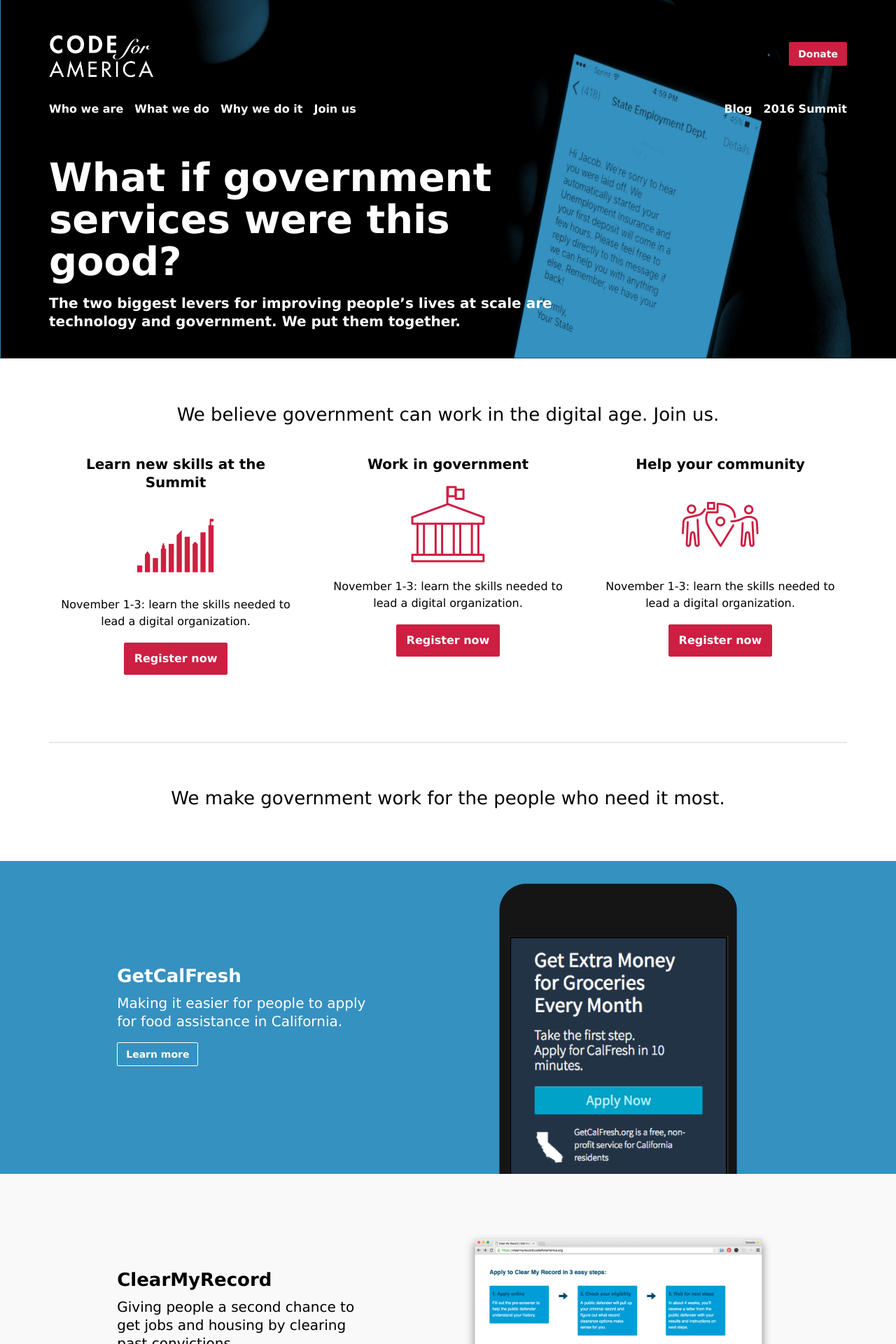
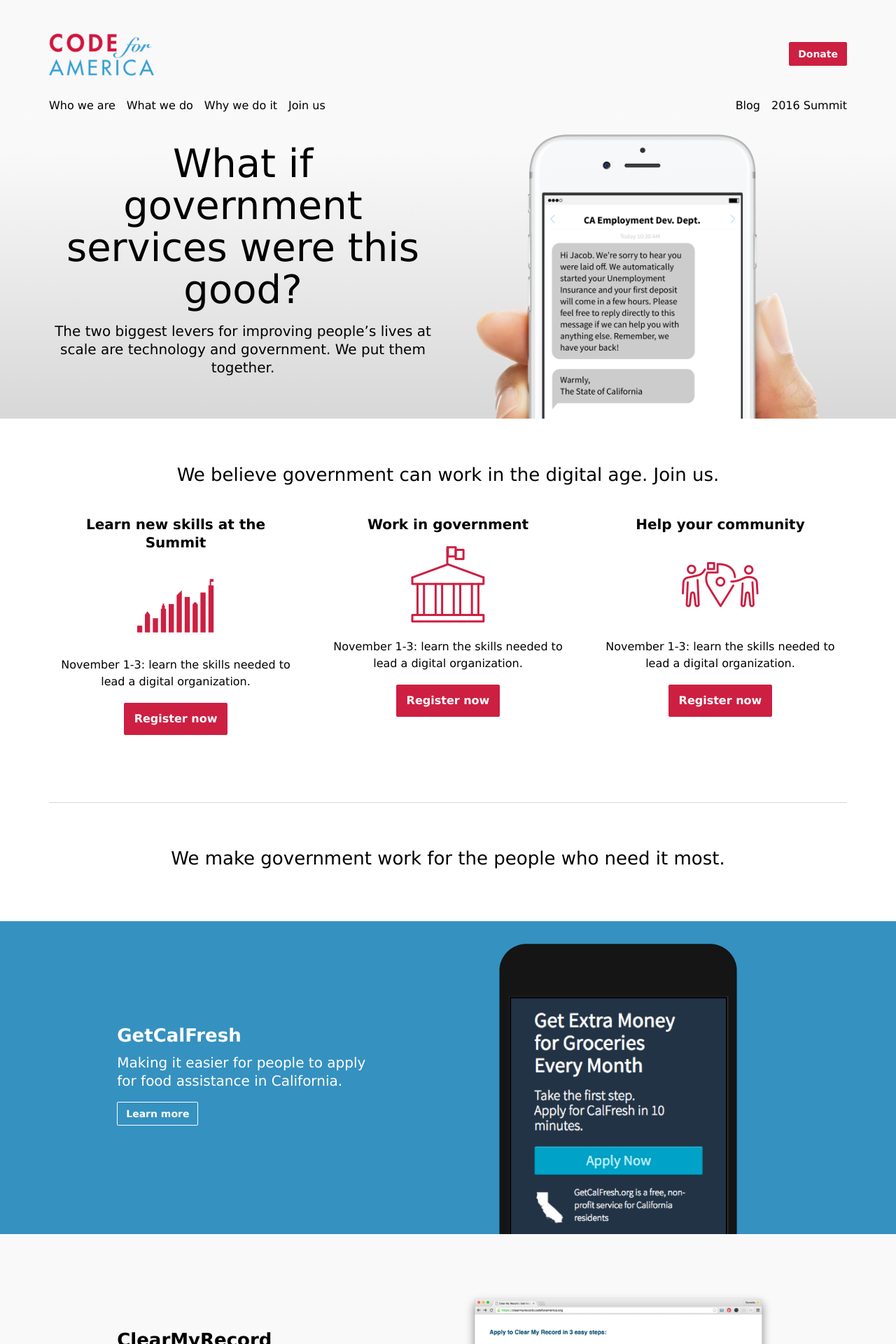
Before and after one commit to codeforamerica/style-guide, a Jekyll site: the page built from _templates/home.html, in a window 1280 px wide. Shown: the top 1920 px of the page at 70% size. Built offline with Jekyll 4.4.1, drawn with Linux system fonts in a browser that asks for light colours; nearby versions of some CDN libraries.

Commit message:
Finish homepage v1 changes

```diff
--- a/_sass/core/_variables.scss
+++ b/_sass/core/_variables.scss
@@ -51,6 +51,7 @@
 // Mobile First Breakpoints
 $mobile-up:         481px;
 $tablet-up:         600px;
+$midscreen-up:      960px;
 $widescreen-up:     1201px;
 
 // Magic Numbers
--- a/_sass/molecules/_slab.scss
+++ b/_sass/molecules/_slab.scss
@@ -16,6 +16,14 @@
   @include media($tablet-up) {
     padding-top: 4rem;
     padding-bottom: 4rem;
+  }
+}
+
+// If a slab is the last item in main, pull the footer up to meet it
+main > .slab:last-child {
+  margin-bottom: -2rem;
+  @include media($tablet-up) {
+    margin-bottom: -4rem;
   }
 }
 
--- a/_sass/templates/_home.scss
+++ b/_sass/templates/_home.scss
@@ -2,38 +2,70 @@
   .home-hero {
     @include clearfix;
     background-color: $color-black;
-    color: white;
 
     background-size: cover;
+    background-position: bottom;
+    overflow: hidden;
+  }
+
+  .home-hero-header {
     @include media($tablet-up) {
-      min-height: 32rem;
+      padding-bottom: 0;
     }
   }
 
-  .home-hero-header {
-
+  .home-hero-content {
+    padding: 1rem $site-margins;
+    position: relative;
+  }
+  .home-hero-content .grid-box {
+    @include media($tablet-up) {
+      min-height: 20rem;
+      display: flex;
+      align-items: center;
+    }
+  }
+  .home-hero-title {
+    text-align: center;
+      @include h3;
+      color: black;
+      font-weight: 400;
+    @include media($tablet-up) {
+      @include h2;
+      font-weight: 400;
+    }
+    @include media($widescreen-up) {
+      @include title;
+      font-weight: 400;
+    }
+  }
+  .home-hero-lead-in {
+    text-align: center;
+    font-weight: 400;
+    @include media($tablet-up) {
+      @include h4;
+      font-weight: 400;
+    }
   }
 
-  .home-hero-content {
-    padding: 1em $site-margins;
-  }
-  .home-hero-title {
-    @include h2;
-    font-weight: 600;
+  .home-hero-image {
+    margin-bottom: -2rem;
     @include media($tablet-up) {
-      @include title;
+      position: absolute;
+      bottom: -1rem;
+      margin-bottom: 0;
     }
-    color: white;
-  }
-  .home-hero-lead-in {
-    font-weight: 600;
-    color: white;
-    @include media($tablet-up) {
-      @include h4;
-      color: white;
+    @include media($midscreen-up) {
+      position: relative;
+      bottom: 0;
+      margin-bottom: -2rem;
     }
   }
+
   .slab > h3 {
     color: $color-black;
   }
+  main > .slab:last-child {
+    margin-bottom: -4rem;
+  }
 }
--- a/_templates/home.html
+++ b/_templates/home.html
@@ -28,14 +28,14 @@
     <![endif]-->
 </head>
 <body class="template-home">
-  <section class="home-hero" style="background-image:url('/media/images/home-bg-placeholder1.png')">
+  <section class="home-hero" style="background-image:url('/media/images/hero-bg.png')">
     <!-- Reverse global header -->
-    <header class="global-header reverse-global-header home-hero-header" role="banner">
+    <header class="global-header home-hero-header" role="banner">
       <div class="grid-box">
         <div class="width-one-whole">
           <div class="align-left">
             <div class="global-header-logo">
-              <a href="/"><img class="header-icon" src="/media/images/cfa-logo-white.png" alt="Code for America Logo" /></a>
+              <a href="/"><img class="header-icon" src="/media/images/cfa-logo-color.png" alt="Code for America Logo" /></a>
             </div>
           </div>
           <div class="button-menu global-header-buttons align-right" role="navigation">
@@ -60,9 +60,14 @@
     <!-- Hero content -->
     <div class="home-hero-content">
       <div class="grid-box">
-        <div class="width-two-thirds">
+        <div class="width-seven-twelfths">
           <h1 class="home-hero-title">What if government services were this good?</h1>
           <p class="home-hero-lead-in">The two biggest levers for improving people’s lives at scale are technology and government. We put them together.</p>
+        </div>
+        <div class="span-seven grid-item">
+          <div class="home-hero-image">
+            <img src="/media/images/home-hero-phone.png" alt="">
+          </div>
         </div>
       </div>
     </div>
```
Also changed, not shown: _organisms/navigation.md (+32 -0 lines), media/images/hero-bg.png (added), media/images/home-hero-phone.png (added).
